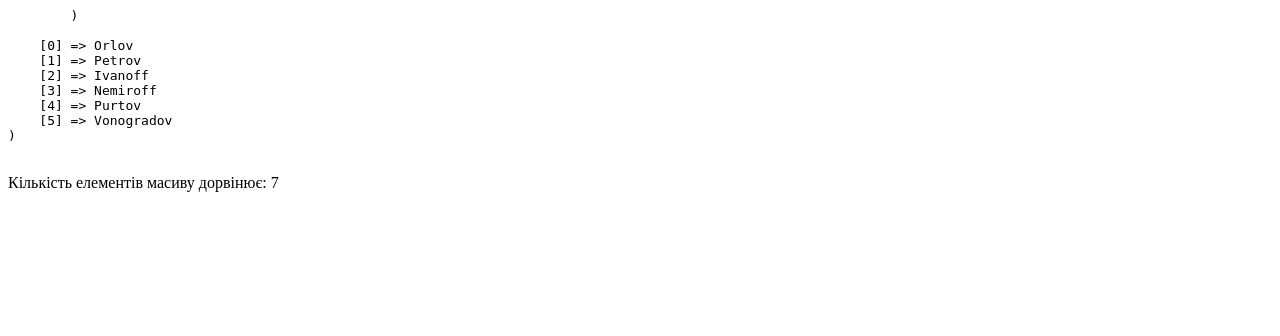
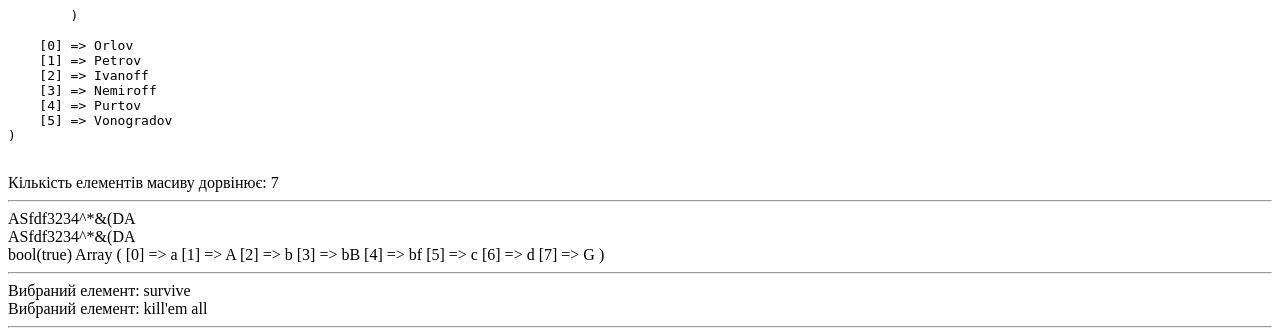
Before and after one commit to pelyuh/ptest.loc, a PHP site: page / in a window 1280 px wide. Shown: the part 2309-2645 px from the top of the page. Before the commit the page ends 2501 px from the top, so only its background shows below. Run offline with PHP 8.4, Linux system fonts and the light colour scheme.

Commit message:
modified:   index.php

```diff
--- a/index.php
+++ b/index.php
@@ -179,7 +179,7 @@
 echo "<hr>";
 
 $fop = [
-  'Popov'=> ['Ivan' => ['One', 'Two', ]],
+  'Popov' => ['Ivan' => ['One', 'Two',]],
   'Orlov',
   'Petrov',
   'Ivanoff',
@@ -197,6 +197,7 @@
   }
   return $i;
 }
+
 echo '<pre>';
 print_r($fop);
 echo '</pre>';
@@ -205,8 +206,58 @@
 echo "Кількість елементів масиву дорвінює: " . fop_count($fop);
 
 
+echo "<hr>";
+
+function UpperToLower($str) {
+  for ($i = 0; $i < strlen($str); $i++):
+    $char = ord($str{$i});
+    if ($char >= 65 && $char <= 90):
+      $str{$i} = chr($char + 32);
+    endif;
+  endfor;
+  return $str;
+}
 
 
+$str = "ASfdf3234^*&(DA";
+echo $str . "<br>";
+UpperToLower($str);
+echo $str;
+echo "<br>";
+var_dump("aC" == "aC");
+
+function SortValue(&$arr) {
+  //$pr =true;
+  do {
+    $pr = false;
+
+    for ($i = 0; $i < sizeof($arr) - 1; $i++) {
+      if (UpperToLower($arr[$i]) > UpperToLower($arr[$i + 1])) {
+        $f           = $arr[$i];
+        $arr[$i]     = $arr[$i + 1];
+        $arr[$i + 1] = $f;
+        $pr          = true;
+      }
+    }
+  } while ($pr);
+}
+
+$arr = ["a", "bf", "c", "b", "G", "A", "d", "bB"];
+
+SortValue($arr);
+
+print_r($arr);
+
+echo '<hr>';
+
+$action = ['left' => 'survive', 'right' => 'kill\'em all'];
+
+echo "Вибраний елемент: {$action['left']}";
+echo '<br>';
+echo "Вибраний елемент: $action[right]";
+echo '<hr>';
+
 ?>
+
 </body>
 </html>
```
